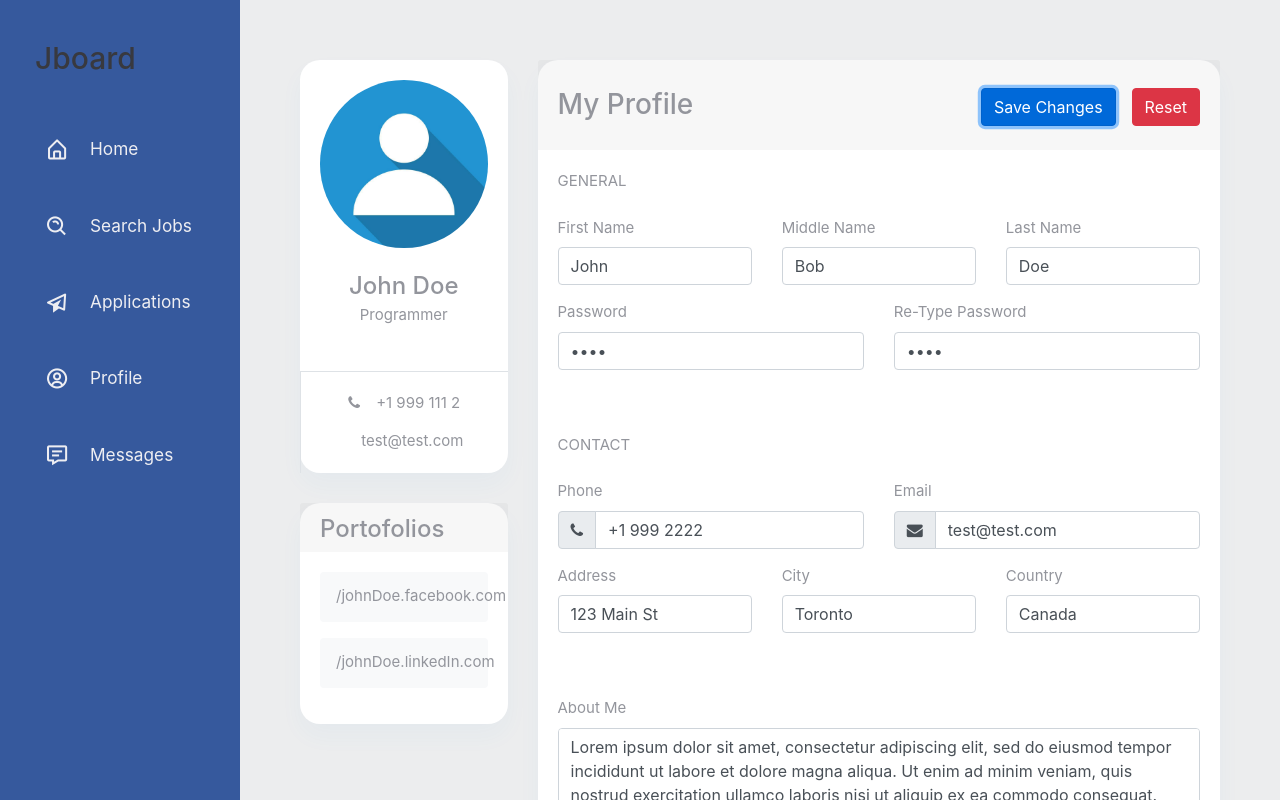
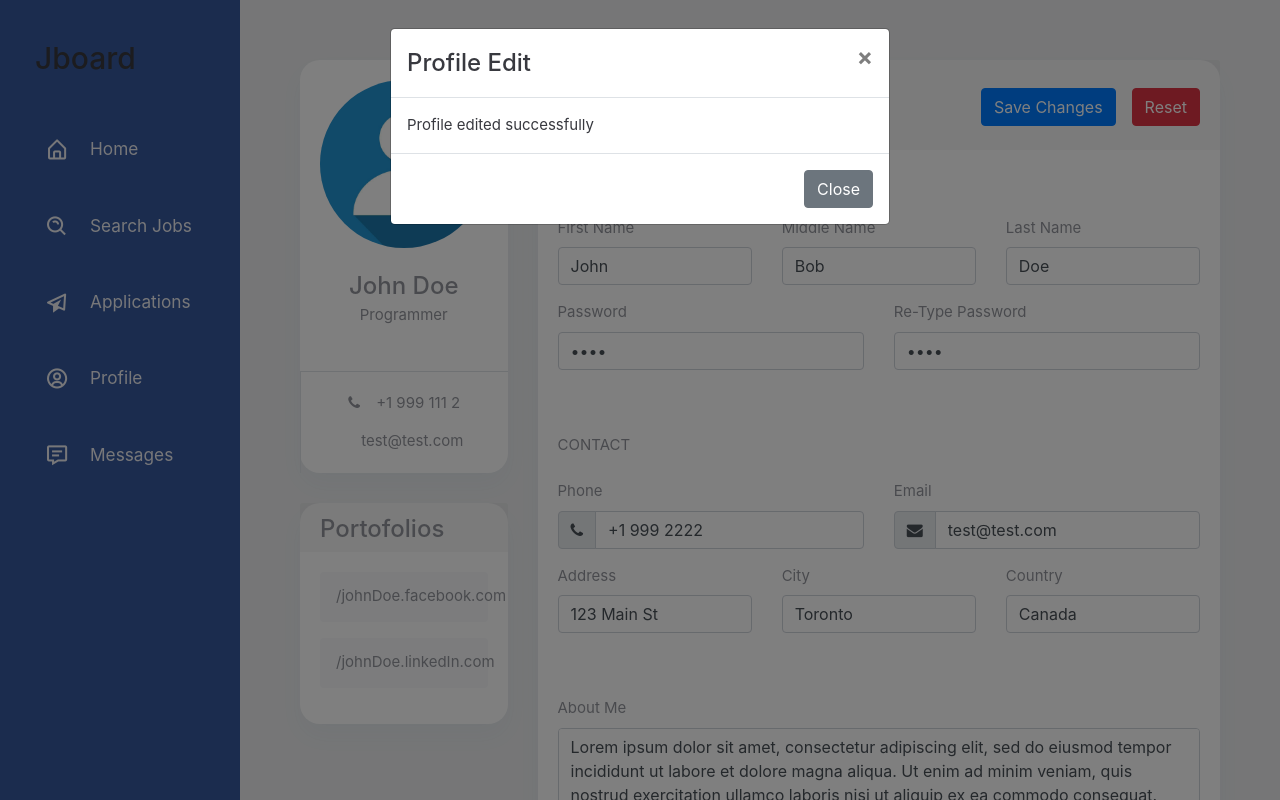
Before and after one commit to 9714park/Job-Board, a React (Create React App) app: page /profile in a window 1280 px wide. Both pictures are taken after a click on the link "Save Changes". Shown: the top 800 px of the page. Built offline with nearby package versions, Linux system fonts and the light colour scheme; some icons are missing.

Commit message:
Add alert modal for profile updates.

```diff
--- a/src/components/profile/Profile.js
+++ b/src/components/profile/Profile.js
@@ -1,6 +1,7 @@
 import React, { Fragment, useRef, useState, useContext } from 'react';
 import avatar1 from '../../images/default-profile.jpg';
 import ProfileContext from '../ctx/profile-context';
+import AlertModal from '../ui/AlertModal';
 
 function Profile() {
   const porfileCtx = useContext(ProfileContext);
@@ -29,8 +30,14 @@ function Profile() {
     country,
   ];
 
-  const [formIsValid, setFormIsValid] = useState(true);
-  const [passwordIsValid, setPasswordIsValid] = useState(true);
+  const [show, setShow] = useState(false);
+  const [modalMessage, setModalMessage] = useState('');
+
+  const handleClose = () => setShow(false);
+  const handleShow = (message) => {
+    setModalMessage(message);
+    setShow(true);
+  };
 
   const submitHandler = () => {
     let formValid = true;
@@ -39,13 +46,11 @@ function Profile() {
     formInputState.forEach((input) => {
       if (input === '') {
         formValid = false;
-        setFormIsValid(formValid);
       }
     });
 
     if (password !== rePassword) {
       passwordValid = false;
-      setPasswordIsValid(passwordValid);
     }
 
     if (formValid && passwordValid) {
@@ -59,9 +64,9 @@ function Profile() {
       porfileCtx.address = address;
       porfileCtx.city = city;
       porfileCtx.country = country;
-      alert('Please fill out every ');
+      handleShow('Profile edited successfully');
     } else {
-      alert('Please fill out every information');
+      handleShow('Please fill out every information');
     }
   };
 
@@ -104,6 +109,7 @@ function Profile() {
   return (
     <div>
       <Fragment>
+        <AlertModal show={show} onHide={handleClose} message={modalMessage} />
         <div className='row'>
           <div className='col-xl-3 col-xxl-4'>
             <div className='row'>
--- /dev/null
+++ b/src/components/ui/AlertModal.js
@@ -0,0 +1,21 @@
+import React from 'react';
+
+import { Modal, Button } from 'react-bootstrap';
+
+function AlertModal(props) {
+  return (
+    <Modal show={props.show} onHide={props.onHide}>
+      <Modal.Header closeButton>
+        <Modal.Title>Profile Edit</Modal.Title>
+      </Modal.Header>
+      <Modal.Body>{props.message}</Modal.Body>
+      <Modal.Footer>
+        <Button variant='secondary' onClick={props.onHide}>
+          Close
+        </Button>
+      </Modal.Footer>
+    </Modal>
+  );
+}
+
+export default AlertModal;
```
